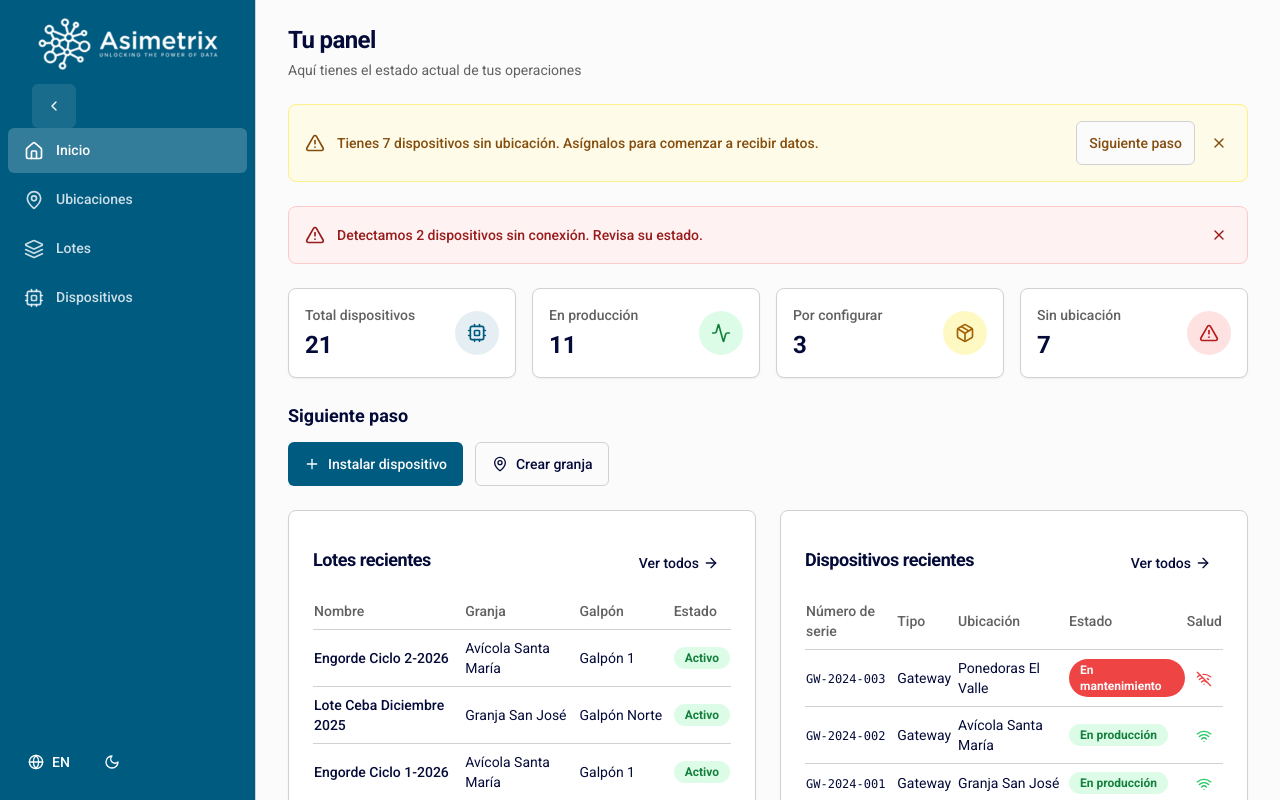
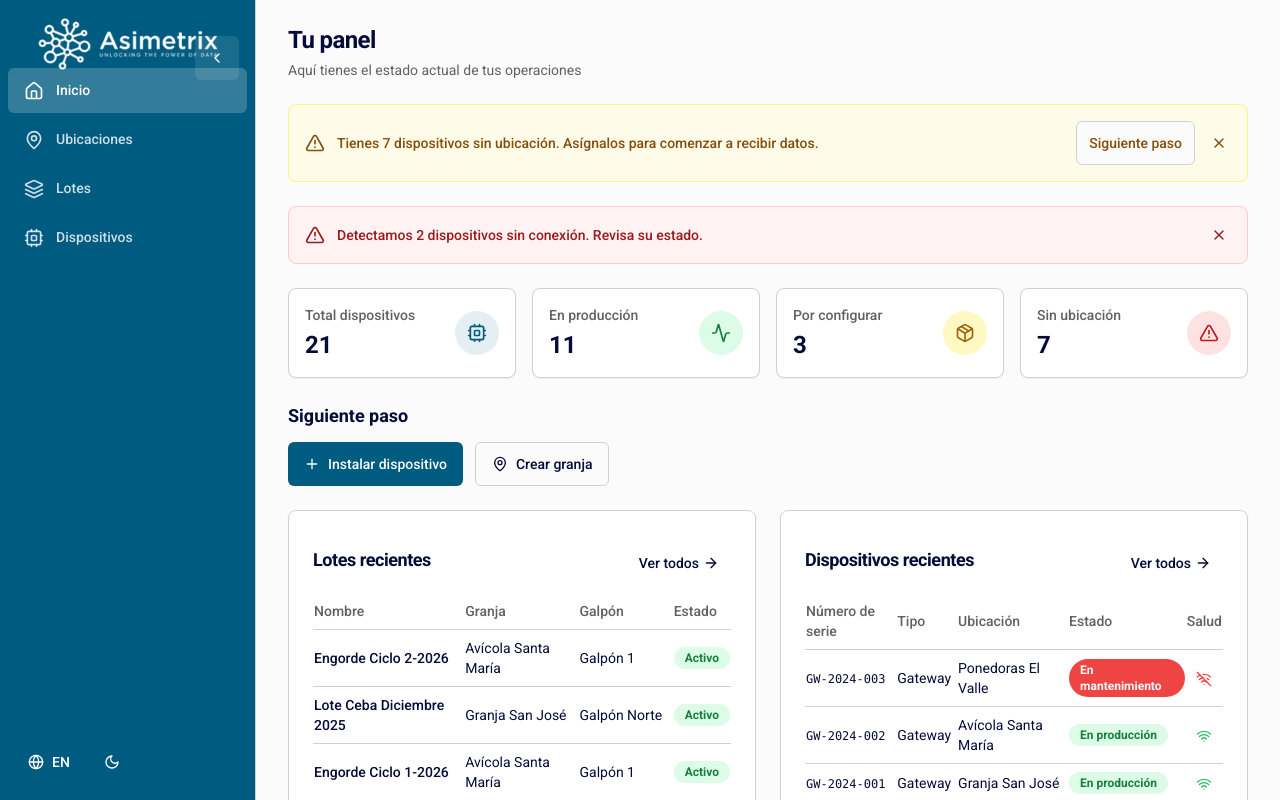
Before and after one commit to AnnaMoons/location-manager, a Next.js app: page / in a window 1280 px wide. Shown: the top 800 px of the page. Built offline with nearby package versions, Linux system fonts and the light colour scheme; no server answers.

Commit message:
Arrow below logo: right edge when expanded, centered when collapsed

```diff
--- a/app/(dashboard)/layout.tsx
+++ b/app/(dashboard)/layout.tsx
@@ -39,7 +39,7 @@ export default function DashboardLayout({
       >
         <div className="flex flex-col flex-grow border-r bg-primary dark:bg-card pt-5">
           {/* Logo container - fixed size to maintain position */}
-          <div className="flex flex-col items-center px-4">
+          <div className="flex flex-col items-center px-4 relative">
             {/* Both logos in same position, conditionally rendered */}
             <div className="relative w-[180px] h-[48px] flex items-center justify-center">
               <Image
@@ -64,14 +64,14 @@ export default function DashboardLayout({
               />
             </div>
 
-            {/* Collapse toggle button - below logos, at edge when expanded */}
+            {/* Collapse toggle button - below logos */}
             <Button
               variant="ghost"
               size="icon"
               onClick={() => setIsCollapsed(!isCollapsed)}
               className={cn(
                 'h-6 w-6 rounded-md bg-white/10 hover:bg-white/20 text-white mt-4',
-                isCollapsed ? 'mx-auto' : 'mr-auto ml-4'
+                isCollapsed ? 'mx-auto' : 'absolute right-4'
               )}
             >
               {isCollapsed ? (
```
